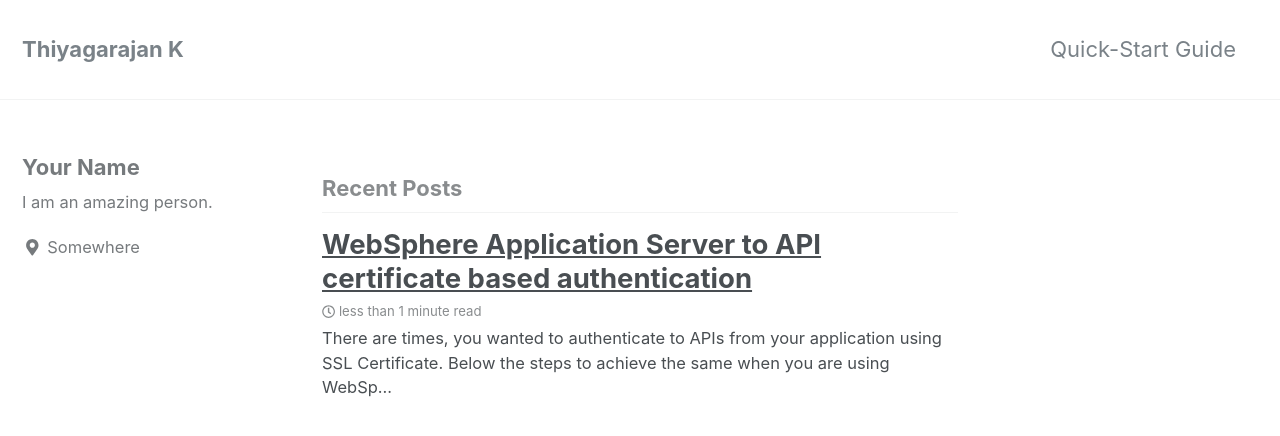
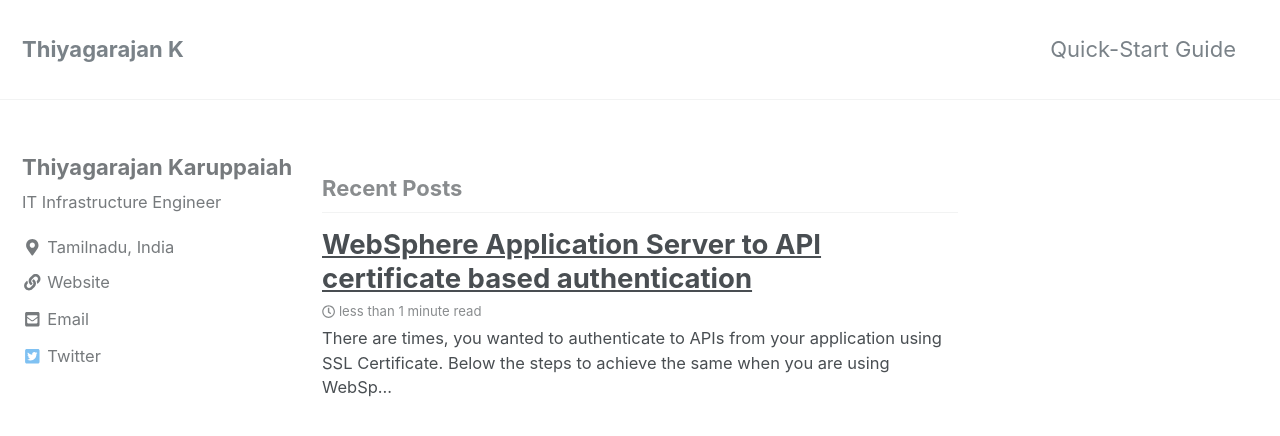
Before and after one commit to thiyaguin/thiyaguin.github.io, a Jekyll site: the page built from index.html, in a window 1280 px wide and 900 px high. Shown: the top 436 px of the window. Built offline with Jekyll 4.4.1, drawn with Linux system fonts in a browser that asks for light colours; nearby versions of some CDN libraries; the list of posts is cut into pages by our own code.

Commit message:
Update _config.yml

```diff
--- a/_config.yml
+++ b/_config.yml
@@ -17,7 +17,7 @@
 # Site Settings
 locale                   : "en-US"
 title                    : "Thiyagarajan K"
-title_separator          : "IT Infrastructure Engineer"
+title_separator          : "-"
 name                     : "Thiyagarajan K"
 description              : "IT Infrastructure Engineer"
 url                      : "https://thiyagu.in"
@@ -100,12 +100,12 @@
 
 # Site Author
 author:
-  name             : "Your Name"
+  name             : "Thiyagarajan Karuppaiah"
   avatar           : # path of avatar image, e.g. "/assets/images/bio-photo.jpg"
-  bio              : "I am an amazing person."
-  location         : "Somewhere"
-  email            :
-  uri              :
+  bio              : "IT Infrastructure Engineer"
+  location         : "Tamilnadu, India"
+  email            : "contact@thiyagu.in"
+  uri              : "http://thiyagu.in"
   home             : # null (default), "absolute or relative url to link to author home"
   bitbucket        :
   codepen          :
@@ -125,7 +125,7 @@
   stackoverflow    : # "123456/username" (the last part of your profile url, e.g. https://stackoverflow.com/users/123456/username)
   steam            : # "steamId" (the last part of your profile url, e.g. https://steamcommunity.com/id/steamId/)
   tumblr           :
-  twitter          :
+  twitter          : "2mrt"
   vine             :
   weibo            :
   xing             :
```
